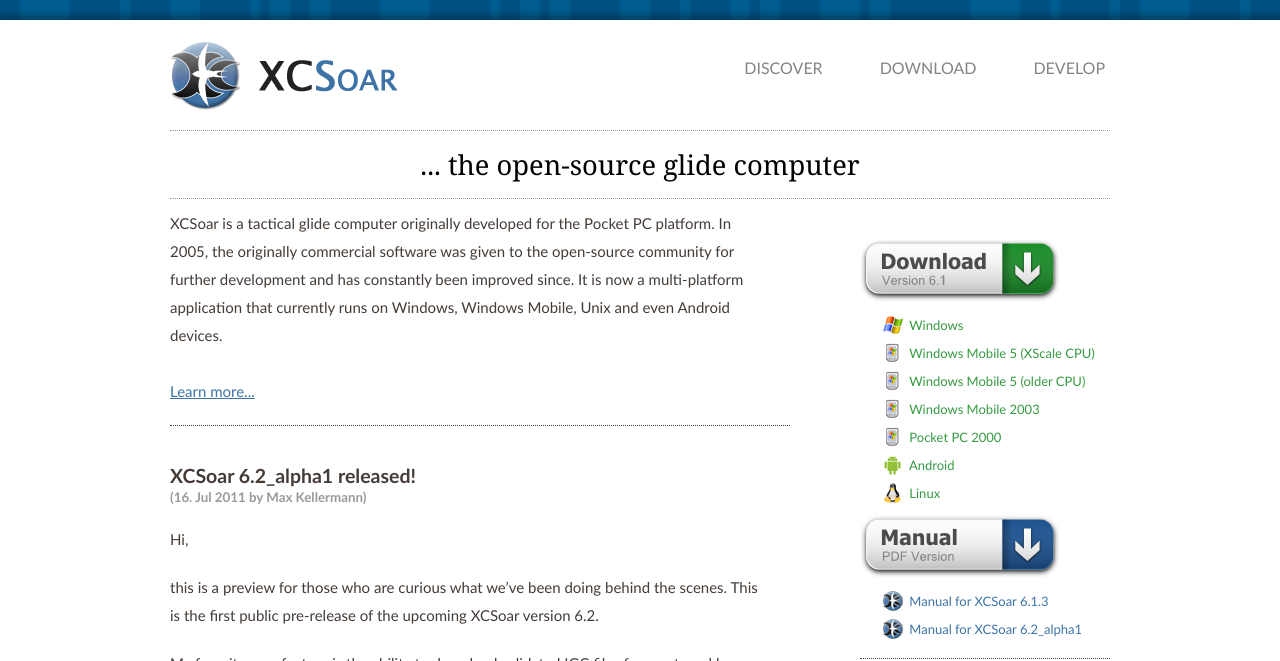
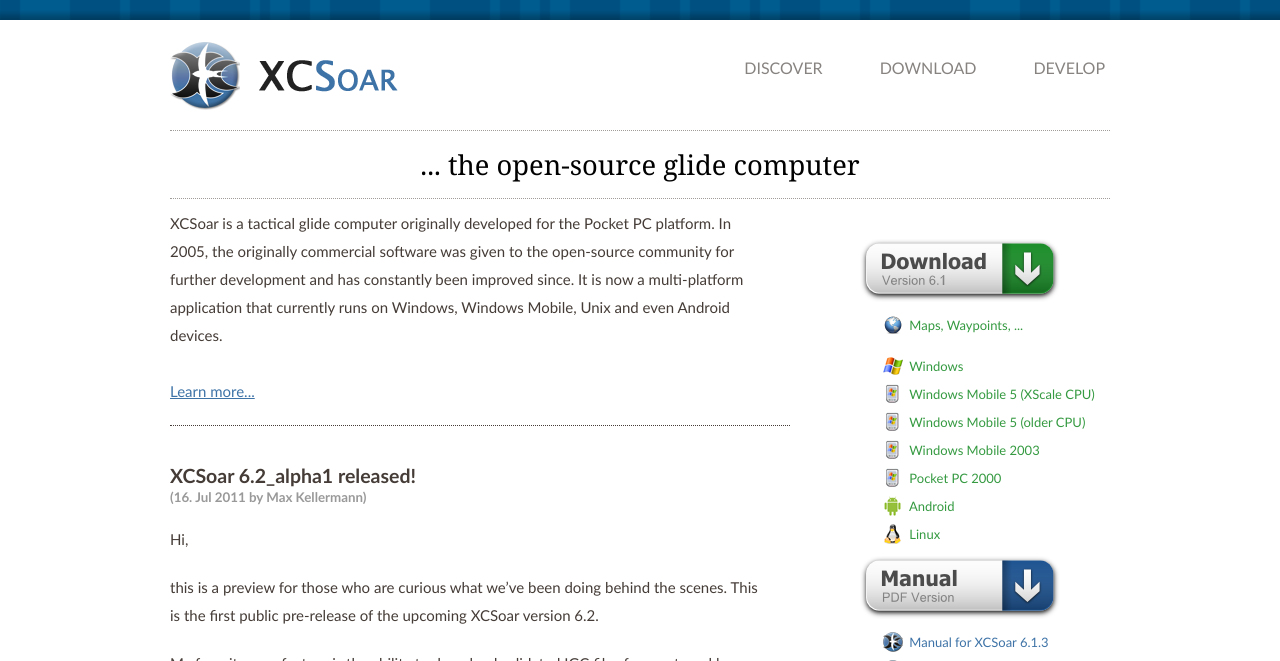
Before and after one commit to XCSoar/website, a Jekyll site: the page built from index.html, in a window 1280 px wide and 900 px high, cut to the strip 0-661 px from the top of the window. Built offline with Jekyll 4.4.1, drawn with Linux system fonts in a browser that asks for light colours.

Commit message:
index: Added "Maps, Waypoints, ..." link to the front page

```diff
--- a/index.html
+++ b/index.html
@@ -49,6 +49,10 @@
 			<div id="aside">
 			    <a href="/download/" title="Download XCSoar v{{ site.xcsoar_stable_version }}"><img src="/img/download-button-6.png" alt="Download XCSoar v{{ site.xcsoar_stable_version }}"></a>
 				<div style="padding-top: 0px; padding-bottom: 15px; padding-left: 20px;">
+					<a href="/download/data.html" title="Linux" style="text-decoration: none;" class="green">
+						<img src="/img/icon-globe.png" alt="Linux" height="20" width="20" style="top: 8px; position: relative; padding: 3px;"> Maps, Waypoints, ...
+					</a><br/>
+					<br/>
 					<a href="{{ site.download_server_url }}{{ site.xcsoar_stable_version }}/PC/" title="Windows" style="text-decoration: none;" class="green">
 						<img src="/img/windows-logo.png" alt="Windows" height="20" width="20" style="top: 8px; position: relative; padding: 3px;"> Windows
 					</a><br/>
```
Also changed, not shown: img/icon-globe.png (added).
